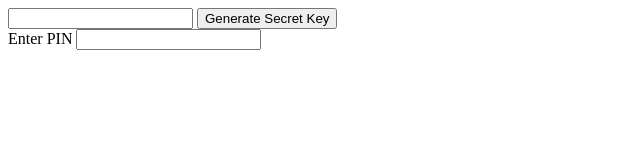
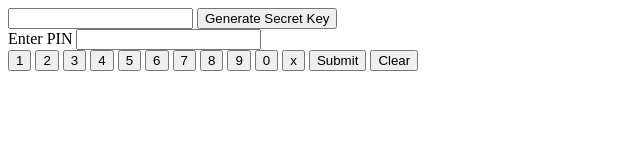
Before and after one commit to razxor/assignment-pin, a plain HTML site: page index.html in a window 1280 px wide. Shown: the whole page, without its empty margins (0-640 px from the left). Drawn offline with Linux system fonts and the light colour scheme.

Commit message:
pinbox html

```diff
--- a/index.html
+++ b/index.html
@@ -21,7 +21,21 @@
                 <label for="pin-input">Enter PIN</label>
                 <input type="number" id="pin-input"">
             </div>
-
+            <div class="keypad">
+                <button class="key">1</button>
+                <button class="key">2</button>
+                <button class="key">3</button>
+                <button class="key">4</button>
+                <button class="key">5</button>
+                <button class="key">6</button>
+                <button class="key">7</button>
+                <button class="key">8</button>
+                <button class="key">9</button>
+                <button class="key">0</button>
+                <button class="key">x</button>
+                <button class="key">Submit</button>
+                <button class="key">Clear</button>
+            </div>
         </div>
     </div>
 </body>
```
